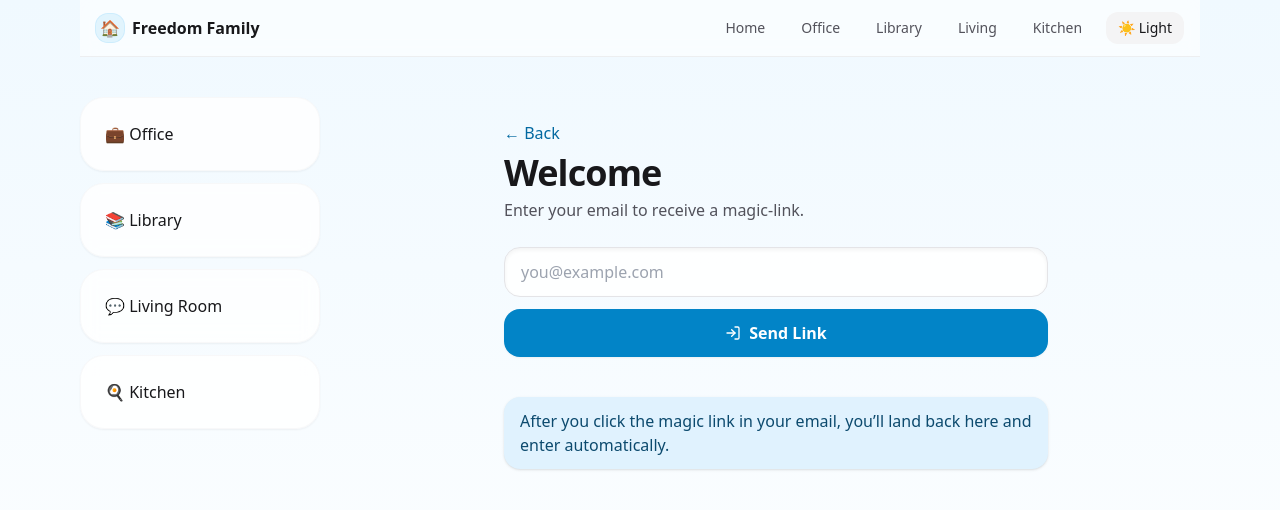
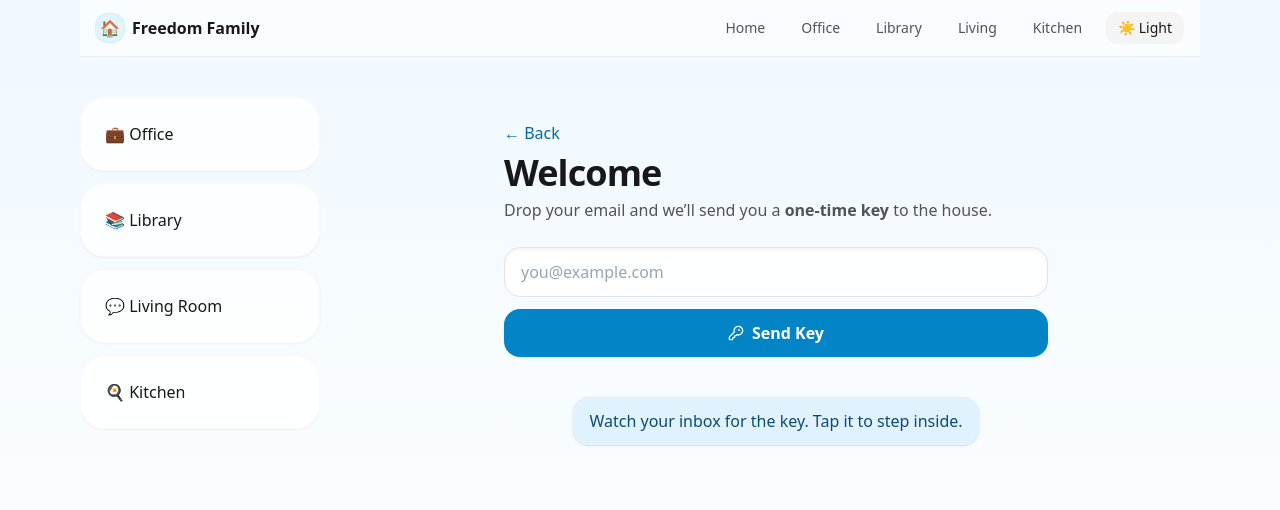
Before and after one commit to talormayde/Freedomfamily, a Next.js app: page / in a window 1280 px wide. Both pictures are taken after a click on the button "I Already Have A Key". Shown: the top 510 px of the page. Built offline with nearby package versions, Linux system fonts and the light colour scheme.

Commit message:
Update page.tsx

```diff
--- a/app/page.tsx
+++ b/app/page.tsx
@@ -2,32 +2,47 @@
 import { useEffect, useState } from 'react';
 import { BigPill, Card, Page } from '@/components/ui';
 import { supabaseBrowser } from '@/lib/supabase-browser';
-import { KeyRound, LogIn, Sparkles, Calendar } from 'lucide-react';
+import { KeyRound, Sparkles, Calendar } from 'lucide-react';
 
 export default function HomePage() {
   const [view, setView] = useState<'welcome' | 'login' | 'mudroom'>('welcome');
   const [email, setEmail] = useState('');
+  const [showKeyModal, setShowKeyModal] = useState(false);
+  const [sending, setSending] = useState(false);
   const supa = supabaseBrowser();
 
+  // Detect existing session & react to auth changes
   useEffect(() => {
     const run = async () => {
       const { data: { session } } = await supa.auth.getSession();
       if (session) setView('mudroom');
     };
     run();
-    const { data: { subscription } } = supa.auth.onAuthStateChange((_e, session) => {
+
+    const { data: { subscription } } = supa.auth.onAuthStateChange((_event, session) => {
       if (session) setView('mudroom');
     });
     return () => subscription.unsubscribe();
   }, []); // eslint-disable-line react-hooks/exhaustive-deps
 
-  const signIn = async () => {
+  const sendKey = async () => {
+    if (!email.trim()) return;
+    setSending(true);
     const { error } = await supa.auth.signInWithOtp({
       email,
-      options: { emailRedirectTo: typeof window !== 'undefined' ? `${window.location.origin}` : undefined }
+      options: {
+        // after tapping the email key, bring them back to the site
+        emailRedirectTo: typeof window !== 'undefined' ? `${window.location.origin}` : undefined,
+      },
     });
-    if (error) alert(error.message);
-    else alert('Magic link sent. Check your email.');
+    setSending(false);
+    if (error) {
+      // brand-aligned error toast
+      setShowKeyModal(true);
+    } else {
+      // show our custom "key" popup instead of a generic alert
+      setShowKeyModal(true);
+    }
   };
 
   return (
@@ -35,10 +50,17 @@ export default function HomePage() {
       {view === 'welcome' && (
         <Page>
           <div className="mt-10 md:mt-14 grid gap-4 md:gap-6">
-            <BigPill onClick={() => setView('login')} className="bg-sky-200 hover:bg-sky-300 text-sky-900 shadow-sky-200/80 flex items-center justify-center gap-2">
-              <KeyRound className="w-5 h-5" />I Already Have A Key
+            <BigPill
+              onClick={() => setView('login')}
+              className="bg-sky-200 hover:bg-sky-300 text-sky-900 shadow-sky-200/80 flex items-center justify-center gap-2"
+            >
+              <KeyRound className="w-5 h-5" />
+              I Already Have A Key
             </BigPill>
-            <BigPill onClick={() => setView('login')} className="bg-amber-200 hover:bg-amber-300 text-amber-900 shadow-amber-200/80 rotate-[-2deg]">
+            <BigPill
+              onClick={() => setView('login')}
+              className="bg-amber-200 hover:bg-amber-300 text-amber-900 shadow-amber-200/80 rotate-[-2deg]"
+            >
               I Need A Key
             </BigPill>
           </div>
@@ -47,25 +69,62 @@ export default function HomePage() {
 
       {view === 'login' && (
         <Page>
-          <button onClick={() => setView('welcome')} className="text-sky-700">← Back</button>
+          <button onClick={() => setView('welcome')} className="text-sky-700">
+            ← Back
+          </button>
           <h1 className="mt-2">Welcome</h1>
-          <p className="mt-1 text-zinc-600">Enter your email to receive a magic-link.</p>
+          <p className="mt-1 text-zinc-600 dark:text-zinc-300">
+            Drop your email and we’ll send you a <span className="font-semibold">one‑time key</span> to the house.
+          </p>
+
           <div className="mt-6 grid gap-3">
             <input
-              className="w-full rounded-2xl border border-zinc-200 bg-white/90 px-4 py-3 text-base shadow-inner outline-none focus:ring-2 focus:ring-sky-400"
+              className="w-full rounded-2xl border border-zinc-200 dark:border-zinc-700 bg-white/90 dark:bg-zinc-900 px-4 py-3 text-base shadow-inner outline-none focus:ring-2 focus:ring-sky-400"
               placeholder="you@example.com"
               value={email}
               onChange={e => setEmail(e.target.value)}
+              type="email"
+              inputMode="email"
             />
-            <button onClick={signIn} className="btn bg-sky-600 text-white">
-              <LogIn className="w-4 h-4" /> Send Link
+            <button
+              onClick={sendKey}
+              disabled={sending}
+              className="btn bg-sky-600 text-white disabled:opacity-70 disabled:cursor-not-allowed"
+            >
+              <KeyRound className="w-4 h-4" /> {sending ? 'Sending…' : 'Send Key'}
             </button>
           </div>
+
           <div className="mt-10 grid place-items-center">
-            <div className="rounded-2xl bg-sky-100 px-4 py-3 text-sky-900 shadow">
-              After you click the magic link in your email, you’ll land back here and enter automatically.
+            <div className="rounded-2xl bg-sky-100 dark:bg-zinc-800 px-4 py-3 text-sky-900 dark:text-zinc-100 shadow">
+              Watch your inbox for the key. Tap it to step inside.
             </div>
           </div>
+
+          {/* Key-shaped popup */}
+          {showKeyModal && (
+            <div className="fixed inset-0 z-50 grid place-items-center bg-black/40 p-4" onClick={() => setShowKeyModal(false)}>
+              <div className="w-full max-w-sm rounded-[28px] border border-sky-200/70 dark:border-zinc-800 bg-white dark:bg-zinc-900 shadow-xl overflow-hidden" onClick={e => e.stopPropagation()}>
+                <div className="bg-gradient-to-r from-sky-200 via-sky-300 to-sky-200 dark:from-sky-900/40 dark:via-sky-800/50 dark:to-sky-900/40 px-6 py-6">
+                  <div className="mx-auto grid place-items-center size-16 rounded-2xl bg-white/80 dark:bg-zinc-900/70 shadow">
+                    <KeyRound className="w-8 h-8 text-sky-600" />
+                  </div>
+                </div>
+                <div className="px-6 py-5">
+                  <h3 className="text-lg font-semibold">Your key is on the way</h3>
+                  <p className="mt-1 text-sm text-zinc-600 dark:text-zinc-300">
+                    We just sent a one‑time key to <span className="font-medium">{email || 'your email'}</span>. Open it on this device to unlock the house.
+                  </p>
+                  <div className="mt-4 text-xs text-zinc-500 dark:text-zinc-400">
+                    Didn’t see it? Check spam or try again.
+                  </div>
+                  <div className="mt-5 flex justify-end gap-2">
+                    <button onClick={() => setShowKeyModal(false)} className="btn bg-zinc-100 hover:bg-zinc-200 dark:bg-zinc-800 dark:hover:bg-zinc-700">Got it</button>
+                  </div>
+                </div>
+              </div>
+            </div>
+          )}
         </Page>
       )}
 
@@ -82,21 +141,34 @@ export default function HomePage() {
                 'Paul & Liz Started Platinum Qualification!',
                 'Sterling & Brooke Are Expecting!'
               ].map((a, i) => (
-                <div key={i} className="border-t first:border-t-0 border-dashed border-sky-300/70 pt-4 first:pt-0">
+                <div
+                  key={i}
+                  className="border-t first:border-t-0 border-dashed border-sky-300/70 dark:border-zinc-800/70 pt-4 first:pt-0"
+                >
                   {a}
                 </div>
               ))}
             </div>
           </Card>
 
-          {/* Tiles — 2 cols on mobile / 4 on desktop */}
+          {/* Tiles — Office now links to /office (index) */}
           <div className="mt-6 grid grid-cols-2 lg:grid-cols-4 gap-4">
-
-						<a href="/study/list-builder" className="aspect-square w-full rounded-[28px] bg-gradient-to-b from-lime-200 to-lime-300 text-zinc-800 font-semibold grid place-items-center">Study</a>
-            <button className="aspect-square w-full rounded-[28px] bg-gradient-to-b from-amber-200 to-amber-300 text-zinc-800 font-semibold">Library</button>
-            <button className="aspect-square w-full rounded-[28px] bg-gradient-to-b from-rose-200 to-rose-300 text-zinc-800 font-semibold">Living</button>
-            <button className="aspect-square w-full rounded-[28px] bg-gradient-to-b from-fuchsia-200 to-fuchsia-300 text-zinc-800 font-semibold">Kitchen</button>
-            <button className="col-span-2 lg:col-span-4 h-28 rounded-[28px] grid place-items-center bg-sky-100 text-sky-800 font-semibold">
+            <a
+              href="/office"
+              className="aspect-square w-full rounded-[28px] bg-gradient-to-b from-lime-200 to-lime-300 text-zinc-800 font-semibold grid place-items-center"
+            >
+              Office
+            </a>
+            <button className="aspect-square w-full rounded-[28px] bg-gradient-to-b from-amber-200 to-amber-300 text-zinc-800 font-semibold">
+              Library
+            </button>
+            <button className="aspect-square w-full rounded-[28px] bg-gradient-to-b from-rose-200 to-rose-300 text-zinc-800 font-semibold">
+              Living
+            </button>
+            <button className="aspect-square w-full rounded-[28px] bg-gradient-to-b from-fuchsia-200 to-fuchsia-300 text-zinc-800 font-semibold">
+              Kitchen
+            </button>
+            <button className="col-span-2 lg:col-span-4 h-28 rounded-[28px] grid place-items-center bg-sky-100 dark:bg-zinc-900 text-sky-800 dark:text-sky-200 font-semibold">
               <Calendar className="w-5 h-5" /> Calendar
             </button>
           </div>
```
